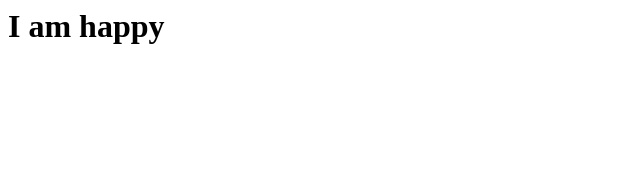
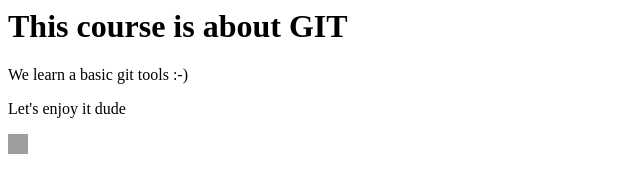
Before and after one commit to dahya79/github-hands-on-1, a plain HTML site: page index.html in a window 1280 px wide. Shown: the whole page, without its empty margins (0-640 px from the left). Drawn offline with Linux system fonts and the light colour scheme; grey boxes are pictures that could not be loaded.

Commit message:
1. Added some content 2. Added a git image

```diff
--- a/index.html
+++ b/index.html
@@ -1,8 +1,15 @@
 <html>
    <head>
-     <title>Hello World</title>
+     <title>JTM Kursuss</title>
    </head>
    <body>
-     <h1> I am happy</h1>
+     <h1>This course is about GIT</h1>
+
+     <div>
+       <p>We learn a basic git tools :-)</p>
+       <p>Let's enjoy it dude</p>
+
+       <img src="https://git-scm.com/images/logo@2x.png" alt="this is git" style="height: 20px; width: 20px;" />
+     </div>
    </body>
 </html>
```
